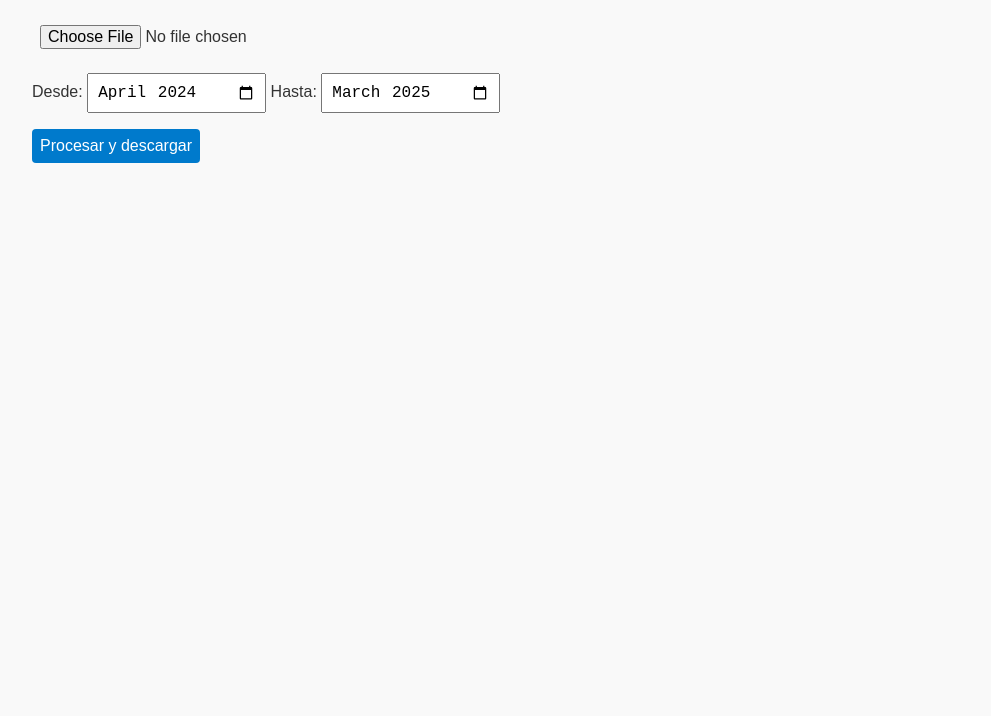
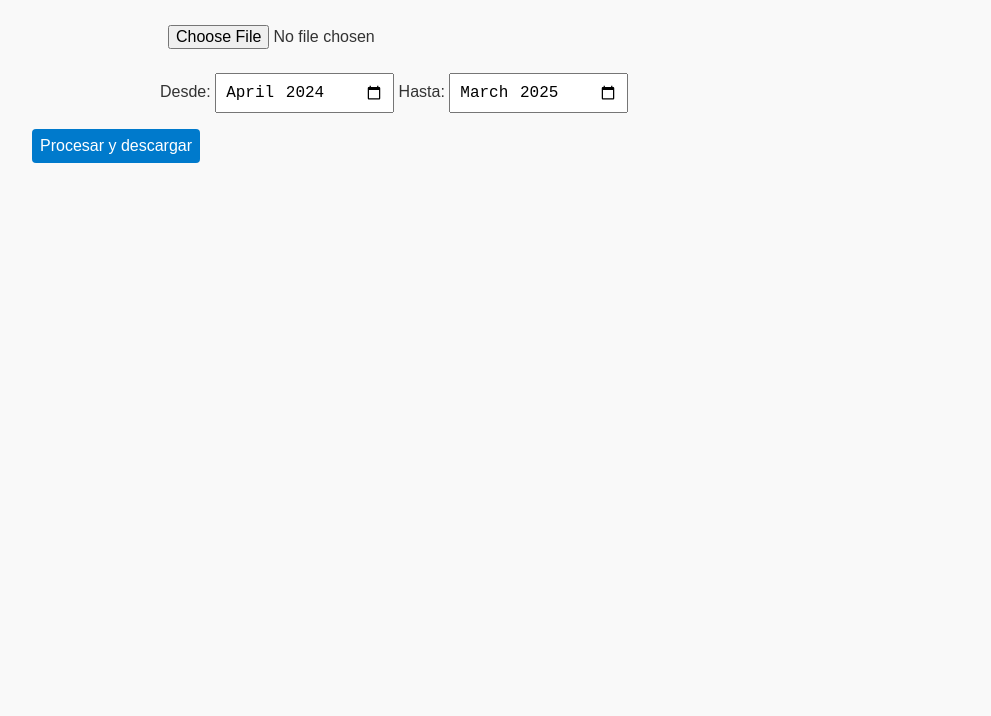
Before and after one commit to pablogday/libro-mayor-web, a plain HTML site: page index.html in a window 1280 px wide. Shown: the part 84-800 px from the top of the page, without its empty margins (0-991 px from the left). Drawn offline with Linux system fonts and the light colour scheme.

Commit message:
Update styles.css
Padding y container styles

```diff
--- a/styles.css
+++ b/styles.css
@@ -27,3 +27,12 @@ button {
 button:hover {
   background: #005fa3;
 }
+
+.padding-global {
+  padding: 0 5%;
+}
+
+.container-medium {
+  margin: 0 auto;
+  max-width: 960px;
+}
```
